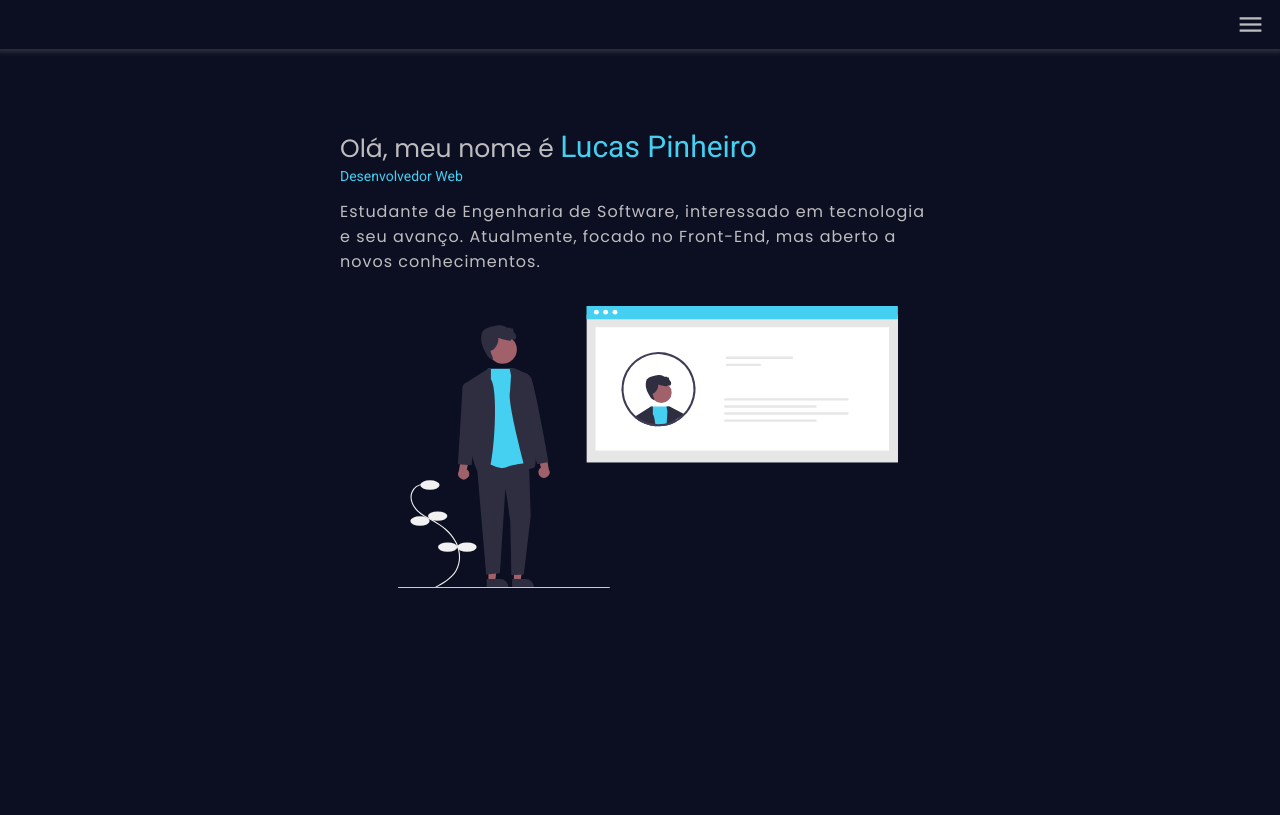
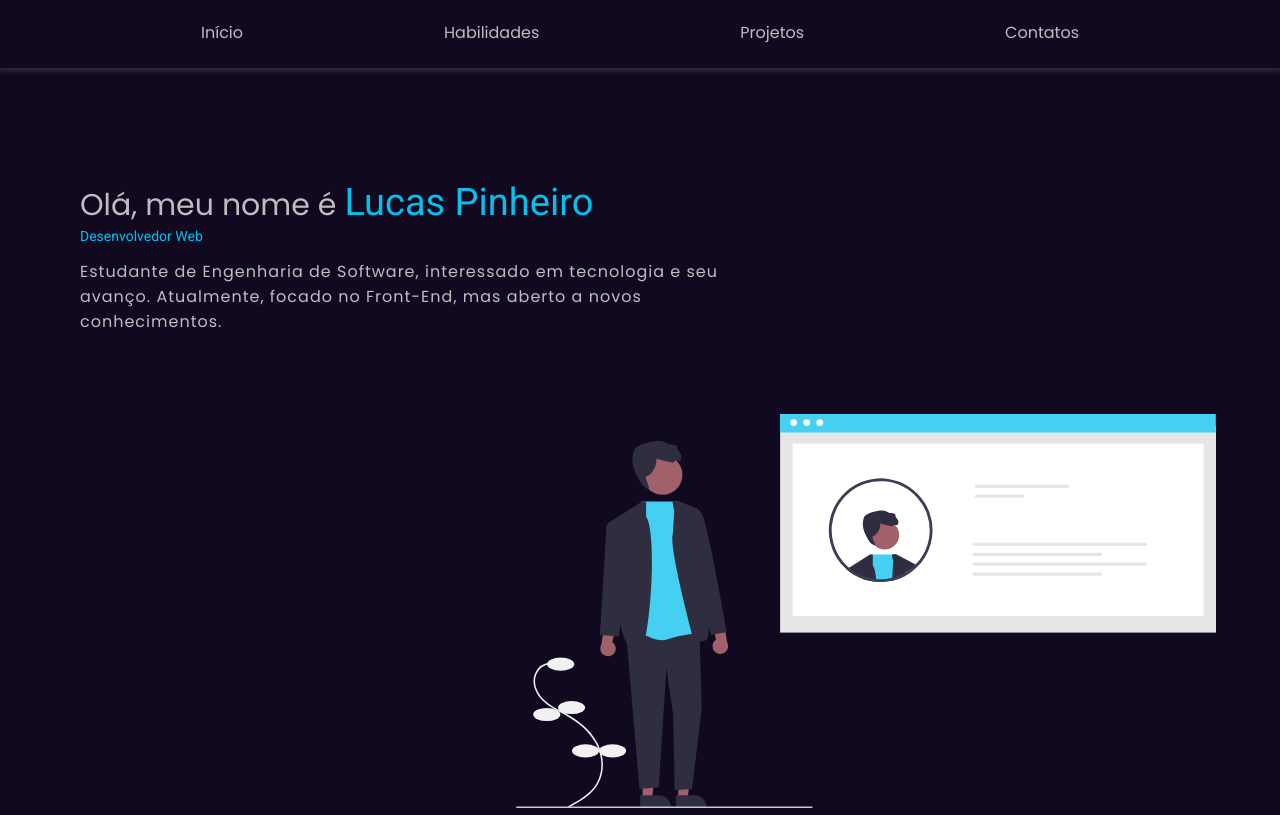
Before and after one commit to lucaspinheiror/portfolio, a plain HTML site: page index.html in a window 1280 px wide. Drawn offline with nearby package versions, Linux system fonts and the light colour scheme.

Commit message:
início adaptado para desktop e cores alteradas

```diff
--- a/contato/contato.css
+++ b/contato/contato.css
@@ -6,8 +6,9 @@
 }
 
 :root {
-    --cor-pr: rgb(12, 15, 33);
-    --cor-sc: #45cff1;
+    --cor-pr: #110920;
+    --cor-sc: #03C1EF;
+    --cor-pr-detalhes: #292237;
     --cor-lt: rgba(216, 216, 216, 0.87);
 }
 
@@ -84,42 +85,25 @@ header ul li a:hover {
     height: 3px;
 }
 
-
 #container-icons {
     display: flex;
-    align-items: center;
-    flex-direction: column;
-    gap: 60px;
-
-
-    margin-top: 60px;
-    padding: 15px;
+    justify-content: space-evenly;
+    margin-top: 3em;
 }
 
-#container-icons div {
-    display: flex;
-    justify-content: space-around;
-
-    width: 100%;
-}
-
-#container-icons div .icons {
-    font-size: 68px;
+.icons {
     color: var(--cor-lt);
+    font-size: 45px;
 }
 
 /* Footer */
 
 #container-img {
-    display: flex;
-    justify-self: center;
-    align-items: center;
-    margin: auto;
+    text-align: center;
+    padding-top: 2em;
 }
 
-#container-img img {
+img {
+    max-width: 600px;
     width: 80%;
-    max-width: 500px;
-    margin-top: 10%;
-    margin: 10% auto 50px auto;
 }
--- a/habilidades/habilidades.css
+++ b/habilidades/habilidades.css
@@ -6,8 +6,9 @@
 }
 
 :root {
-    --cor-pr: rgb(12, 15, 33);
-    --cor-sc: #45cff1;
+    --cor-pr: #110920;
+    --cor-sc: #03C1EF;
+    --cor-pr-detalhes: #292237;
     --cor-lt: rgba(216, 216, 216, 0.87);
 }
 
@@ -98,7 +99,7 @@ header ul li a:hover {
 }
 
 .habilidades {
-    background-color: rgb(20, 24, 46);
+    background-color: var(--cor-pr-detalhes);
     display: flex;
     align-items: center;
     gap: 30px;
@@ -134,4 +135,13 @@ header ul li a:hover {
     color: #ecda1d;
 }
 
+#container-img {
+    text-align: center;
+    padding-top: 2em;
+}
+
+img {
+    max-width: 600px;
+    width: 80%;
+}
 /*----------------------------------*/
--- a/index.html
+++ b/index.html
@@ -11,27 +11,39 @@
 
 
         <header>
+
+            <!-- Menu mobile -->
             <div id="burguer">
                  <span class="material-symbols-outlined"  onclick="clickMenu()">
                     menu
                     </span>
             </div>
-            <ul id="ul-menu">
+            <ul id="menu-mobile">
                 <li><a href="index.html" target="_self">Início</a></li>
                 <li><a href="habilidades/habilidades.html" target="_self">Habilidades</a></li>
                 <li><a href="projetos/projetos.html" target="_self">Projetos</a></li>
                 <li><a href="contato/contato.html" target="_self">Contato</a></li>
             </ul>
+
+            <!-- Menu Desktop -->
+             <ul id="menu-desktop">
+                <li><a href="index.html">Início</a></li>
+                <li><a href="habilidades/habilidades.html">Habilidades</a></li>
+                <li><a href="index.html">Projetos</a></li>
+                <li><a href="index.html">Contatos</a></li>
+             </ul>
         </header>
         <main>
-            <section>
-                <p id="titulo-nome">Olá, meu nome é <span id="decoracao">Lucas Pinheiro</span></p>
-                <p id="dev-web">Desenvolvedor Web<p>
-                <p id="info">Estudante de Engenharia de Software, interessado em tecnologia e seu avanço. Atualmente, focado no Front-End, mas aberto a novos conhecimentos.</p>
+            <section id="secao-sobre">
+                <div id="container-sobre">
+                    <p id="titulo-nome">Olá, meu nome é <span id="decoracao">Lucas Pinheiro</span></p>
+                    <p id="dev-web">Desenvolvedor Web<p>
+                    <p id="info">Estudante de Engenharia de Software, interessado em tecnologia e seu avanço. Atualmente, focado no Front-End, mas aberto a novos conhecimentos.</p>
+                </div>
             </section>
 
             <div id="container-img">
-                <img src="./img/undraw_profile_re_4a55.svg" alt="Imagem de Perfil" id="img-perfil">
+                <img src="./img/perfil.svg" alt="Imagem de Perfil" id="img-perfil">
             </div>
         </main>
 
--- a/projetos/projetos.css
+++ b/projetos/projetos.css
@@ -7,8 +7,9 @@
 }
 
 :root {
-    --cor-pr: rgb(12, 15, 33);
-    --cor-sc: #45cff1;
+    --cor-pr: #110920;
+    --cor-sc: #03C1EF;
+    --cor-pr-detalhes: #292237;
     --cor-lt: rgba(216, 216, 216, 0.87);
 }
 
@@ -121,7 +122,7 @@ header ul li a:hover {
 }
 
 .projetos {
-    box-shadow: 0px 8px 15px 3px #45cff123;
+    box-shadow: 0px 8px 15px 3px #03c0ef18;
     border: 1px solid var(--cor-sc);
 }
 
@@ -142,12 +143,13 @@ header ul li a:hover {
 }
 
 .btn-acessar {
-    background-color: rgb(20, 24, 46);
-    border: 1px solid var(--cor-sc);
+    background-color: var(--cor-pr-detalhes);
+    /* border: 1px solid var(--cor-sc); */
     padding: 11px 17px;
     cursor: pointer;
     color: var(--cor-lt);
-    border-radius: 3px;
+    border-radius: 2px;
+    border: none;
 }
 
 .container-icones {
--- a/script.js
+++ b/script.js
@@ -1,7 +1,7 @@
 
 
 function clickMenu(){
-    const listaAnimacao = document.querySelector('#ul-menu');
+    const listaAnimacao = document.querySelector('#menu-mobile');
 
     listaAnimacao.classList.toggle('abrir');
 }
--- a/style.css
+++ b/style.css
@@ -10,8 +10,9 @@
 }
 
 :root {
-    --cor-pr: rgb(12, 15, 33);
-    --cor-sc: #45cff1;
+    --cor-pr: #110920;
+    --cor-sc: #03C1EF;
+    --cor-pr-detalhes: #292237;
     --cor-lt: rgba(216, 216, 216, 0.87);
 }
 
@@ -25,6 +26,10 @@ header {
     box-shadow: 0px 0px  5px 3px rgba(216, 216, 216, 0.178);
 }
 
+#menu-desktop {
+    display: none;
+}
+
 #burguer {
     text-align: right;
 }
@@ -35,7 +40,7 @@ header {
     font-size: 29px;
 }
 
-header ul {
+header #menu-mobile {
     background-color: rgba(0, 0, 0, 0.1);
     backdrop-filter: blur(8px);
     position: absolute;
@@ -50,12 +55,12 @@ header ul {
     transition: .6s ease;
 }
 
-header ul.abrir {
+header #menu-mobile.abrir {
     visibility: visible;
     height: 204px;
 }
 
-header ul li a {
+header #menu-mobile li a {
     display: block;
     padding: 13px 0px 13px 0px;
     color: var(--cor-lt);
@@ -64,15 +69,15 @@ header ul li a {
     transition: .6s ease;
 }
 
-header ul li a:hover {
+header #menu-mobile li a:hover {
     background-color: rgba(0, 0, 0, 0.500);
 }
 
 /* Informações sobre mim */
 
-section {
+#container-sobre {
     width: 87%;
-    max-width: 600px;
+    max-width: 700px;
     margin: 5em auto 0em;
 }
 
@@ -101,15 +106,123 @@ section {
 
 #container-img {
     text-align: center;
-    margin: 2em 0 2em 1em;
 }
 
-#img-perfil {
-    /* width: 310px; */
-    width: 75%;
+img {
     max-width: 500px;
+    width: 80%;
+    margin-top: 2em;
 }
 
-@media screen and (min-width:414px){
+@media screen and (min-width:992px){
+    header {
+        padding: 20px 0;
+    }
 
+    #menu-desktop {
+        display: flex;
+        justify-content: space-evenly;
+        list-style-type: none;
+        max-width: 1440px;
+        margin: auto;
+    }
+
+    #menu-desktop a {
+        text-decoration: none;
+        color: var(--cor-lt);
+        transition: .4s ease;
+    }
+
+    #menu-desktop a:hover{
+        color: var(--cor-sc);
+    }
+
+    #menu-desktop a::after {
+        background-color: var(--cor-sc);
+        display: block;
+        content: '';
+        width: 0;
+        height: 3px;
+        transition: .4s ease;
+    }
+
+    #menu-desktop a:hover::after {
+        width: 45%;
+    }
+
+    #burguer {
+        display: none;
+    }
+
+    #container-sobre {
+        /* width: 87%;
+        max-width: 700px; */
+        margin-top: 7em;
+        margin-left: 5em;
+    }
+
+    #titulo-nome {
+        font-size: 30px;
+    }
+
+    #decoracao {
+        font-size: 38px;
+    }
+
+    #info {
+        letter-spacing: 1px;
+        margin-top: 15px;
+        font-size: 16px;
+    }
+
+    #container-img {
+        text-align: right;
+    }
+
+    img {
+        margin-top: 5em;
+        margin-right: 4em;
+        max-width: 700px;
+    }
 }
+
+@media screen and (min-width: 1440px){
+    #secao-sobre {
+        max-width: 1440px;
+        margin: auto;
+    }
+
+
+    #titulo-nome {
+        font-size: 34px;
+    }
+
+    #decoracao {
+        font-size: 42px;
+    }
+
+    #info {
+        letter-spacing: 1px;
+        margin-top: 15px;
+        font-size: 16px;
+    }
+
+    #container-img {
+        max-width: 1440px;
+        margin: auto;
+    }
+
+    img {
+        max-width: 800px;
+    }
+}
+
+@media screen and (min-width: 1750px){
+    #container-sobre {
+        margin-left: 0;
+    }
+
+    img {
+        margin-right: 0;
+    }
+}
```
Also changed, not shown: contato/contato.html (+15 -5 lines), habilidades/habilidades.html (+4 -0 lines), img/contato.svg (renamed from img/undraw_contact_us_re_4qqt.svg), img/habilidades.svg (added), img/imagem-hab.svg (deleted), img/img-contato.svg (deleted), img/img-perfil.svg (deleted), img/perfil.svg (renamed from img/undraw_profile_re_4a55.svg).
